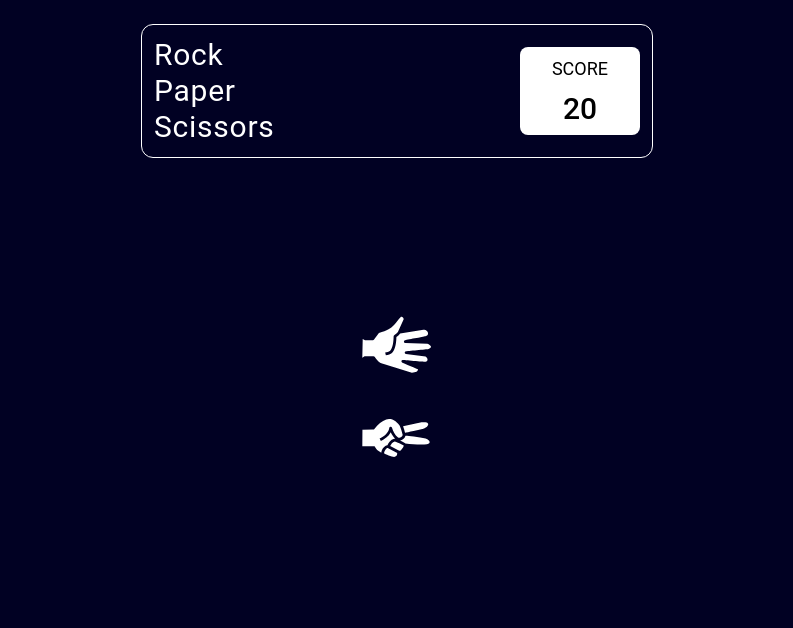
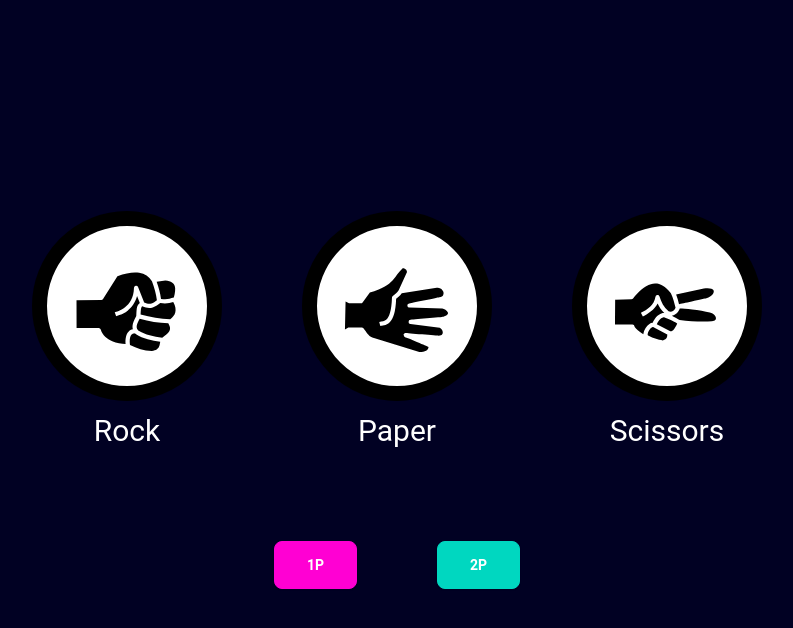
Before and after one commit to toantran-se/rock-paper-scissors-game, a React (Vite) app: page / in a window 1280 px wide. Shown: the top 628 px of the page, without its empty margins (243-1036 px from the left). Built offline with nearby package versions, Linux system fonts and the light colour scheme; the HTML template or start-up script is replaced by a standard one.

Commit message:
feat: init 1P

```diff
--- a/src/containers/Home/index.tsx
+++ b/src/containers/Home/index.tsx
@@ -1,14 +1,19 @@
+import { useState } from "react";
 import { ToastContainer } from "react-toastify";
+import { GameIntro, PlayModeEnums } from "../../shared";
 import "./Home.scss";
-import { GameIntro } from "../../shared";
 
 export const Home = () => {
+  const [playMode, setPlayMode] = useState("");
 
+  const onChangePlayMode = (playMode: PlayModeEnums) => {
+    setPlayMode(playMode);
+  };
 
   return (
     <>
-      <div className="w-screen min-h-screen bg-[#010123] flex flex-col items-center  gap-3 text-white">
-        <div className="w-full h-fit max-w-lg rounded-xl border border-solid border-white p-3 mt-6 flex items-center justify-between">
+      <div className="w-screen min-h-screen bg-[#010123] flex flex-col items-center justify-center gap-3 text-white">
+        {/* <div className="w-full h-fit max-w-lg rounded-xl border border-solid border-white p-3 mt-6 flex items-center justify-between">
           <div>
             {['Rock', 'Paper', 'Scissors'].map((item, index) => (
               <p key={index} className="text-3xl tracking-wide">
@@ -21,9 +26,9 @@ export const Home = () => {
             <p className="text-lg">SCORE</p>
             <p className="text-3xl font-medium">20</p>
           </div>
-        </div>
+        </div> */}
 
-        <GameIntro />
+        <GameIntro onChangePlayMode={onChangePlayMode} />
       </div>
 
       <ToastContainer position="top-center" autoClose={1500} theme="light" />
--- a/src/shared/components/GameIntro.tsx
+++ b/src/shared/components/GameIntro.tsx
@@ -1,13 +1,34 @@
-import { GiRock, GiPaper, GiScissors } from "react-icons/gi";
+import { GiPaper, GiRock, GiScissors } from "react-icons/gi";
+import { IconCard } from "./IconCard";
+import { PlayModeEnums } from "../enums";
 
-export const GameIntro = () => {
-    return (
-        <>
-            <div className="bg-white -z-10 p-5 rounded-full">
-                <GiRock size={80} />
-            </div>
-            <GiPaper size={80} />
-            <GiScissors size={80} />
-        </>
-    );
+type GameIntroTypes = {
+  onChangePlayMode: (playMode: PlayModeEnums) => void;
 };
+
+export const GameIntro = ({ onChangePlayMode }: GameIntroTypes) => {
+  return (
+    <>
+      <div className="flex gap-20">
+        <IconCard Icon={GiRock} borderColor="red-500" label="Rock" />
+        <IconCard Icon={GiPaper} borderColor="yellow-500" label="Paper" />
+        <IconCard Icon={GiScissors} borderColor="purple-500" label="Scissors" />
+      </div>
+
+      <div className="flex gap-20 mt-20">
+        <button
+          className={`btn text-white px-8 py-4 btn-secondary`}
+          onClick={() => onChangePlayMode(PlayModeEnums.OnePlayer)}
+        >
+          1P
+        </button>
+        <button
+          className={`btn text-white px-8 py-4 btn-accent`}
+          onClick={() => onChangePlayMode(PlayModeEnums.TwoPlayer)}
+        >
+          2P
+        </button>
+      </div>
+    </>
+  );
+};
--- /dev/null
+++ b/src/shared/components/IconCard.tsx
@@ -0,0 +1,20 @@
+import { IconType } from "react-icons";
+
+type IconCardTypes = {
+  Icon: IconType;
+  borderColor: string;
+  label?: string;
+};
+
+export const IconCard = ({ Icon, borderColor, label }: IconCardTypes) => {
+  return (
+    <div className="flex flex-col items-center justify-center gap-3">
+      <div
+        className={`bg-white text-black p-5 rounded-full border-[15px] border-solid border-${borderColor}`}
+      >
+        <Icon size={120} />
+      </div>
+      <p className="text-3xl">{label}</p>
+    </div>
+  );
+};
--- a/src/shared/components/index.ts
+++ b/src/shared/components/index.ts
@@ -1 +1,2 @@
-export * from './GameIntro';
+export * from "./GameIntro";
+export * from "./IconCard";
--- /dev/null
+++ b/src/shared/enums/PlayMode.tsx
@@ -0,0 +1,4 @@
+export enum PlayModeEnums {
+  OnePlayer = "1P",
+  TwoPlayer = "2P",
+}
--- /dev/null
+++ b/src/shared/enums/index.ts
@@ -0,0 +1 @@
+export * from "./PlayMode";
--- a/src/shared/index.ts
+++ b/src/shared/index.ts
@@ -1 +1,2 @@
-export * from './components';
+export * from "./components";
+export * from "./enums";
```
